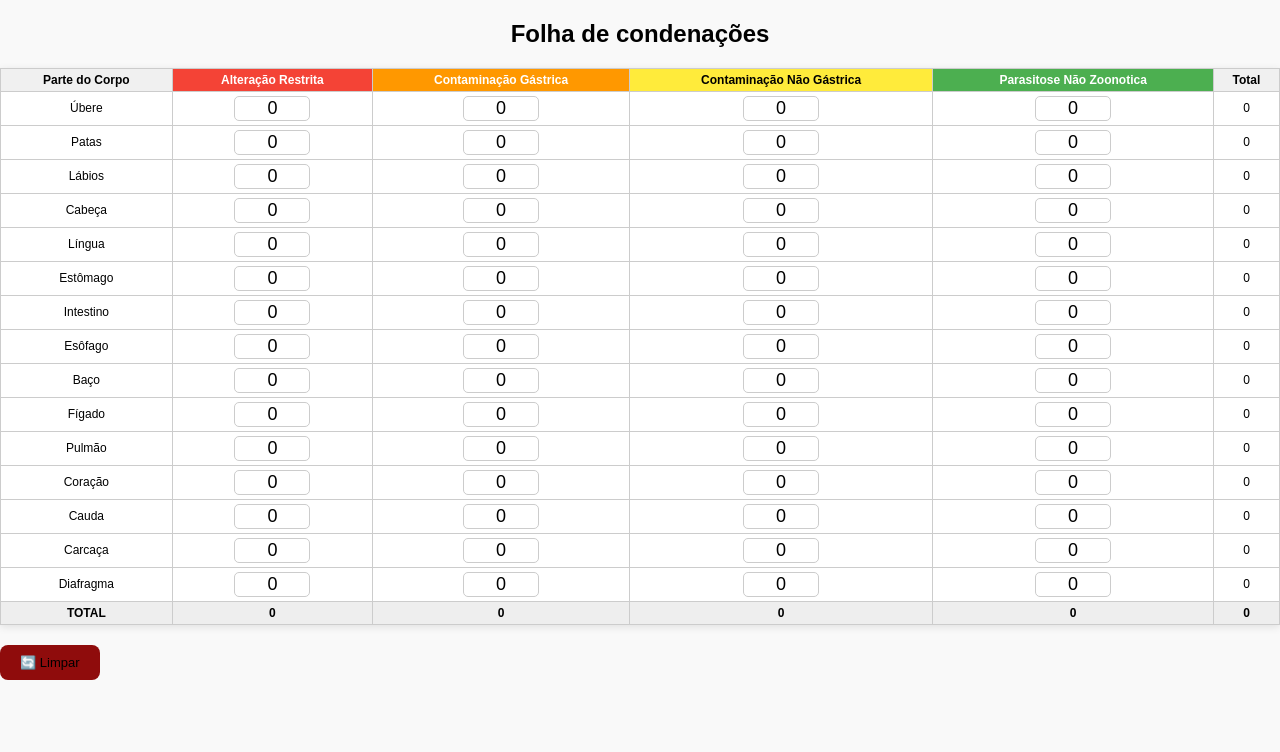
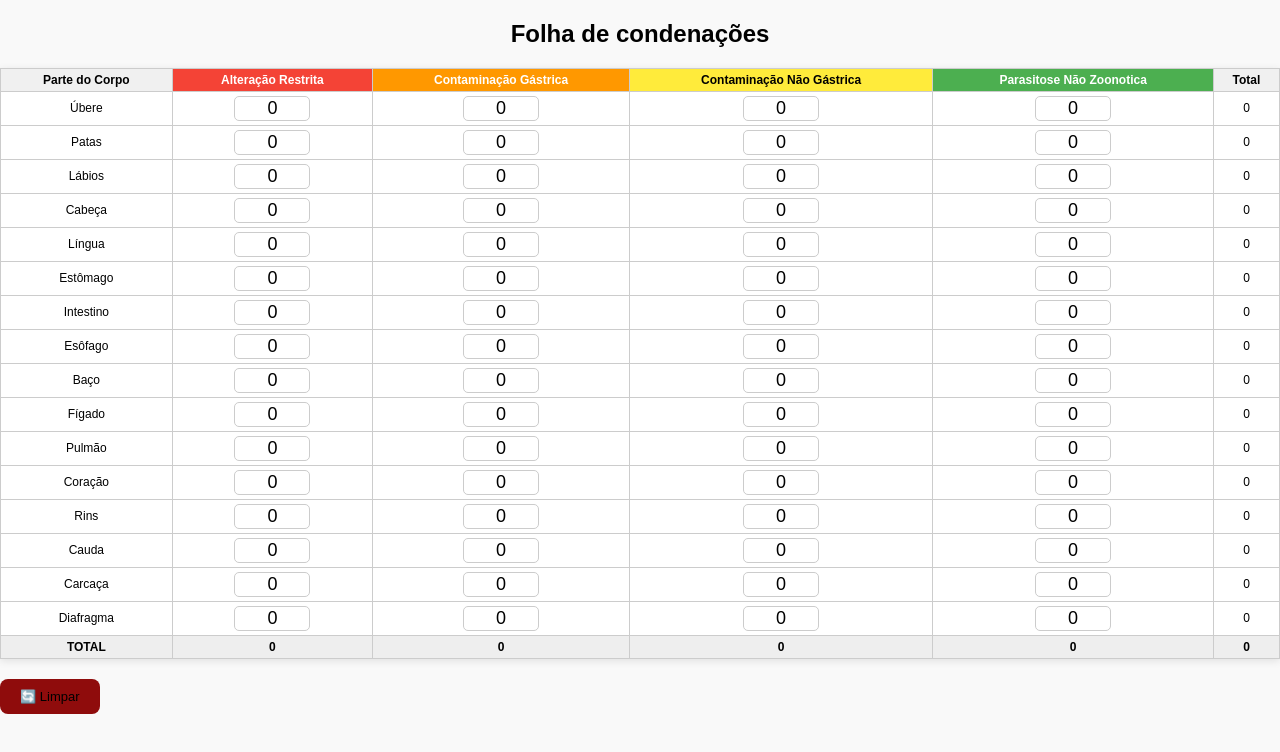
Before and after one commit to Samueldouradofast/secretaria-S.I.F-2583, a plain HTML site: page index.html in a window 1280 px wide. Drawn offline with Linux system fonts and the light colour scheme.

Commit message:
adicionando rins na coluna

```diff
--- a/index.html
+++ b/index.html
@@ -3,7 +3,7 @@
 <head>
   <meta charset="UTF-8" />
   <meta name="viewport" content="width=device-width, initial-scale=1.0"/>
-  <link rel="stylesheet" href="./index.css">
+  <link rel="stylesheet" href="./index.css?v=1.0"/>
   <title>Secretaria S.I.F 2583</title>
 </head>
 <body>
@@ -48,11 +48,14 @@
 
       <tr><td>Coração</td><td><input type="number" value="0" class="input" data-linha="11" data-col="1"></td><td><input type="number" value="0" class="input" data-linha="11" data-col="2"></td><td><input type="number" value="0" class="input" data-linha="11" data-col="3"></td><td><input type="number" value="0" class="input" data-linha="11" data-col="4"></td><td id="total-linha-11">0</td></tr>
 
-      <tr><td>Cauda</td><td><input type="number" value="0" class="input" data-linha="12" data-col="1"></td><td><input type="number" value="0" class="input" data-linha="12" data-col="2"></td><td><input type="number" value="0" class="input" data-linha="12" data-col="3"></td><td><input type="number" value="0" class="input" data-linha="12" data-col="4"></td><td id="total-linha-12">0</td></tr>
+      <tr><td>Rins</td><td><input type="number" value="0" class="input" data-linha="12" data-col="1"></td><td><input type="number" value="0" class="input" data-linha="12" data-col="2"></td><td><input type="number" value="0" class="input" data-linha="12" data-col="3"></td><td><input type="number" value="0" class="input" data-linha="12" data-col="4"></td><td id="total-linha-12">0</td></tr>
 
-      <tr><td>Carcaça</td><td><input type="number" value="0" class="input" data-linha="13" data-col="1"></td><td><input type="number" value="0" class="input" data-linha="13" data-col="2"></td><td><input type="number" value="0" class="input" data-linha="13" data-col="3"></td><td><input type="number" value="0" class="input" data-linha="13" data-col="4"></td><td id="total-linha-13">0</td></tr>
 
-      <tr><td>Diafragma</td><td><input type="number" value="0" class="input" data-linha="14" data-col="1"></td><td><input type="number" value="0" class="input" data-linha="14" data-col="2"></td><td><input type="number" value="0" class="input" data-linha="14" data-col="3"></td><td><input type="number" value="0" class="input" data-linha="14" data-col="4"></td><td id="total-linha-14">0</td></tr>
+      <tr><td>Cauda</td><td><input type="number" value="0" class="input" data-linha="13" data-col="1"></td><td><input type="number" value="0" class="input" data-linha="13" data-col="2"></td><td><input type="number" value="0" class="input" data-linha="13" data-col="3"></td><td><input type="number" value="0" class="input" data-linha="13" data-col="4"></td><td id="total-linha-13">0</td></tr>
+
+      <tr><td>Carcaça</td><td><input type="number" value="0" class="input" data-linha="14" data-col="1"></td><td><input type="number" value="0" class="input" data-linha="14" data-col="2"></td><td><input type="number" value="0" class="input" data-linha="14" data-col="3"></td><td><input type="number" value="0" class="input" data-linha="14" data-col="4"></td><td id="total-linha-14">0</td></tr>
+
+      <tr><td>Diafragma</td><td><input type="number" value="0" class="input" data-linha="15" data-col="1"></td><td><input type="number" value="0" class="input" data-linha="15" data-col="2"></td><td><input type="number" value="0" class="input" data-linha="15" data-col="3"></td><td><input type="number" value="0" class="input" data-linha="15" data-col="4"></td><td id="total-linha-15">0</td></tr>
     </tbody>
     <tfoot>
       <tr>
```
